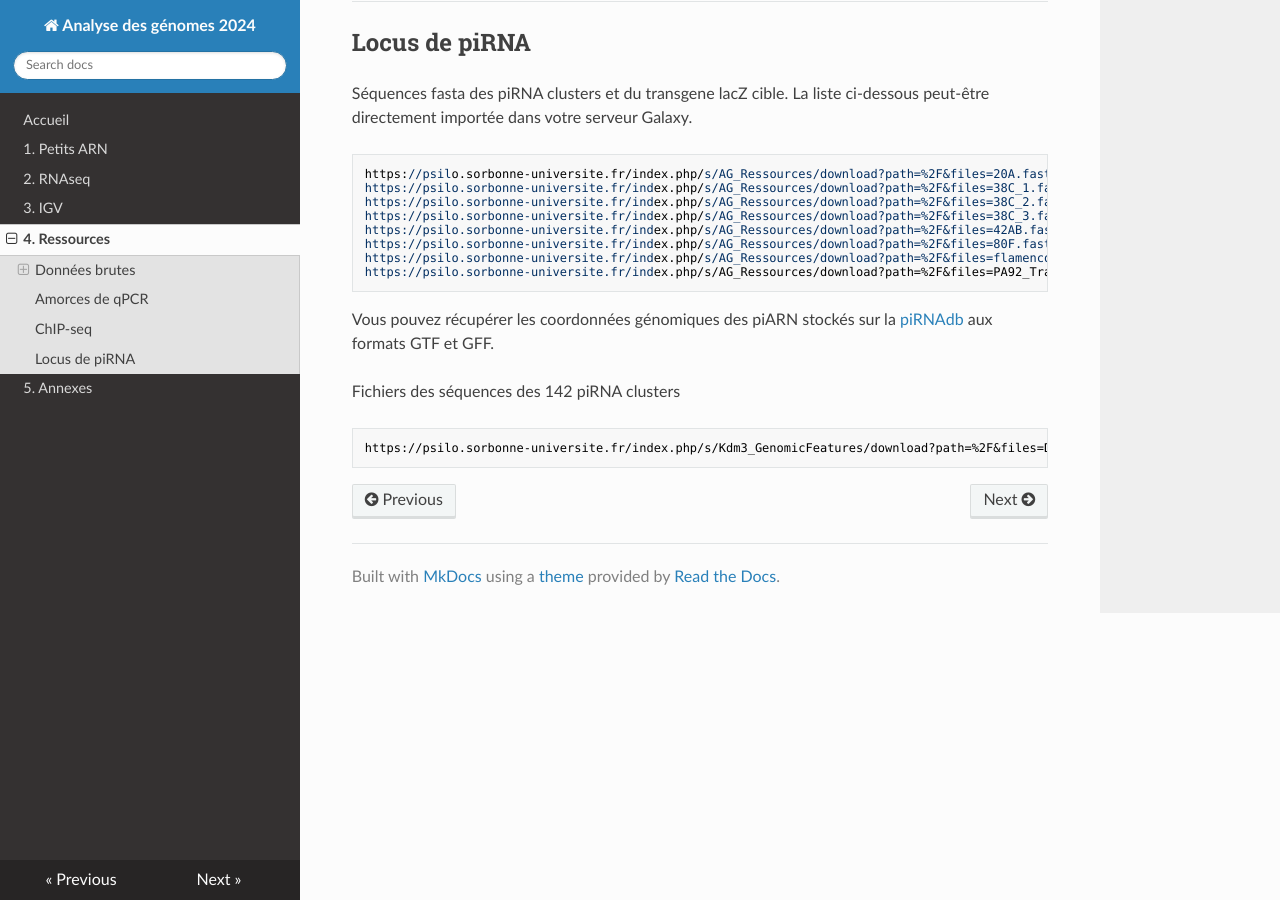
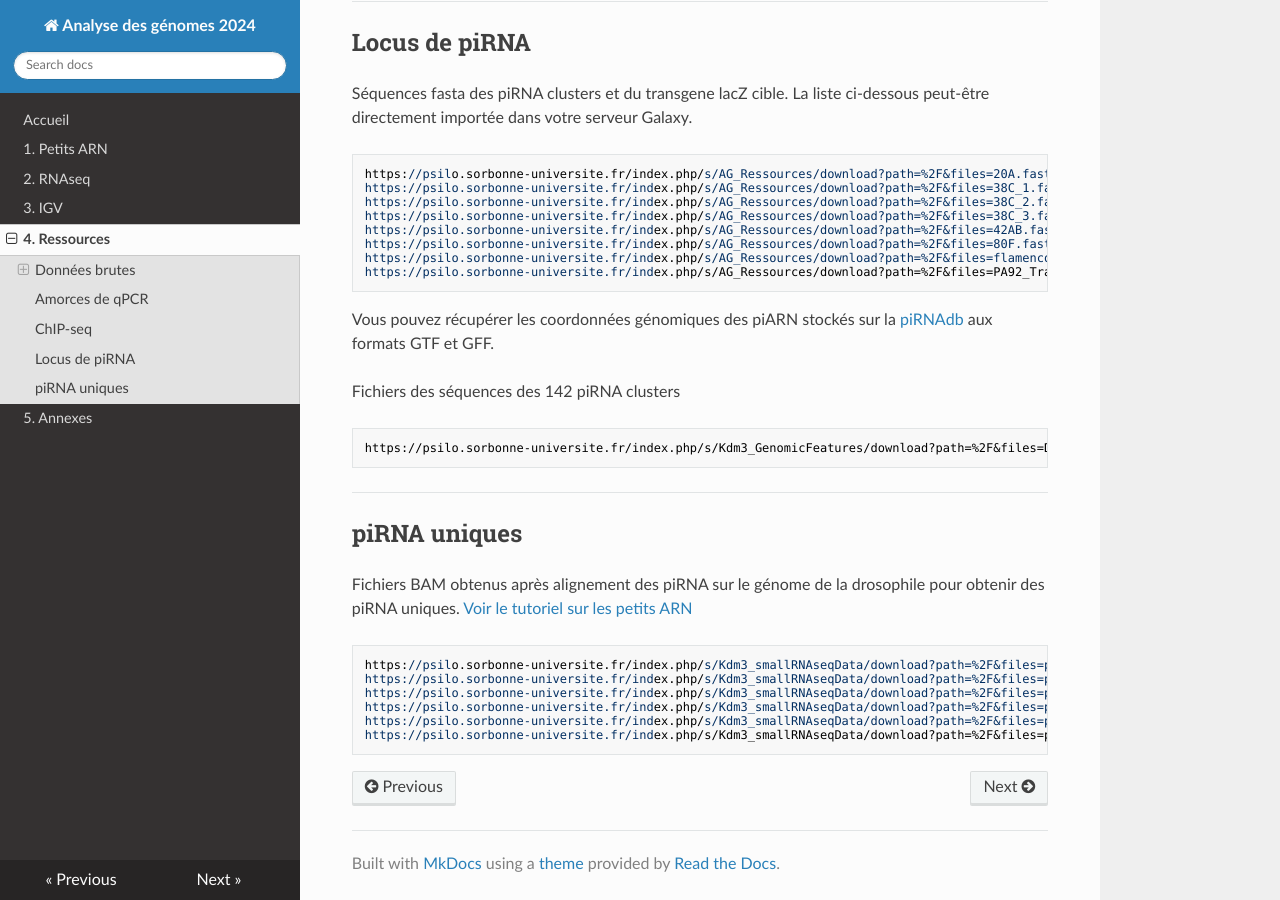
Before and after one commit to slecrom/AG2024, an MkDocs documentation site: the page built from docs/ressources.md, in a window 1280 px wide and 900 px high, scrolled down 1868 px. Built offline with MkDocs 1.6.1, drawn with Linux system fonts in a browser that asks for light colours; nearby versions of some CDN libraries.

````diff
--- a/docs/ressources.md
+++ b/docs/ressources.md
@@ -104,3 +104,17 @@ Fichiers des séquences des 142 piRNA clusters
 ```
 https://psilo.sorbonne-universite.fr/index.php/s/Kdm3_GenomicFeatures/download?path=%2F&files=Dmel_piRNA_clusters.fa.gz piRNA-clusters
 ```
+
+--------------------------------------------------------------------------------
+## piRNA uniques
+
+Fichiers BAM obtenus après alignement des piRNA sur le génome de la drosophile pour obtenir des piRNA uniques. [Voir le tutoriel sur les petits ARN](/srna/#conserver-les-pirna-uniques)
+
+```
+https://psilo.sorbonne-universite.fr/index.php/s/Kdm3_smallRNAseqData/download?path=%2F&files=piRNAu_GLKD-ALBA28.bam	GLKD-ALBA28-piRNAu
+https://psilo.sorbonne-universite.fr/index.php/s/Kdm3_smallRNAseqData/download?path=%2F&files=piRNAu_GLKD-ALBA29.bam	GLKD-ALBA29-piRNAu
+https://psilo.sorbonne-universite.fr/index.php/s/Kdm3_smallRNAseqData/download?path=%2F&files=piRNAu_GLKD-ALBA30.bam	GLKD-ALBA30-piRNAu
+https://psilo.sorbonne-universite.fr/index.php/s/Kdm3_smallRNAseqData/download?path=%2F&files=piRNAu_WT-ALBA25.bam	WT-ALBA25-piRNAu
+https://psilo.sorbonne-universite.fr/index.php/s/Kdm3_smallRNAseqData/download?path=%2F&files=piRNAu_WT-ALBA26.bam	WT-ALBA26-piRNAu
+https://psilo.sorbonne-universite.fr/index.php/s/Kdm3_smallRNAseqData/download?path=%2F&files=piRNAu_WT-ALBA27.bam	WT-ALBA27-piRNAu
+```
````
Also changed, not shown: docs/index.md (+1 -1 lines), docs/srna.md (+1 -1 lines).
